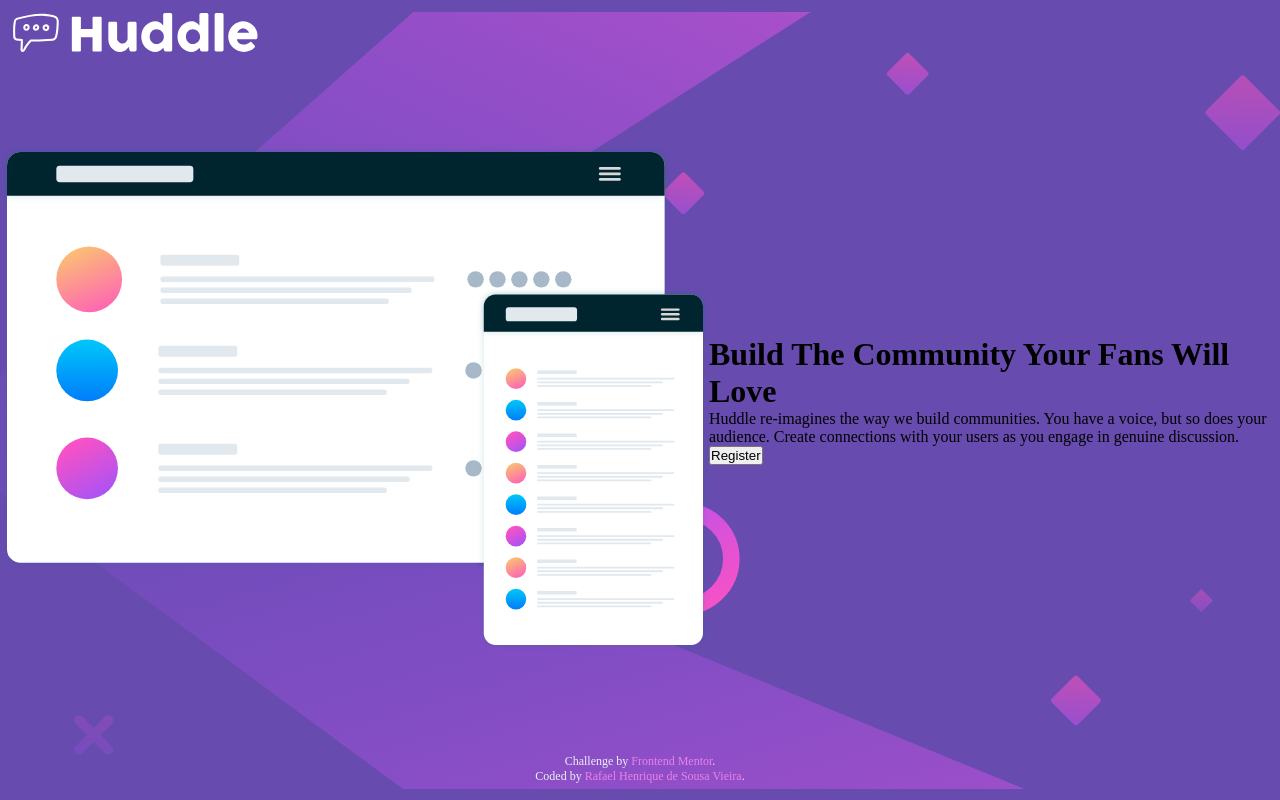
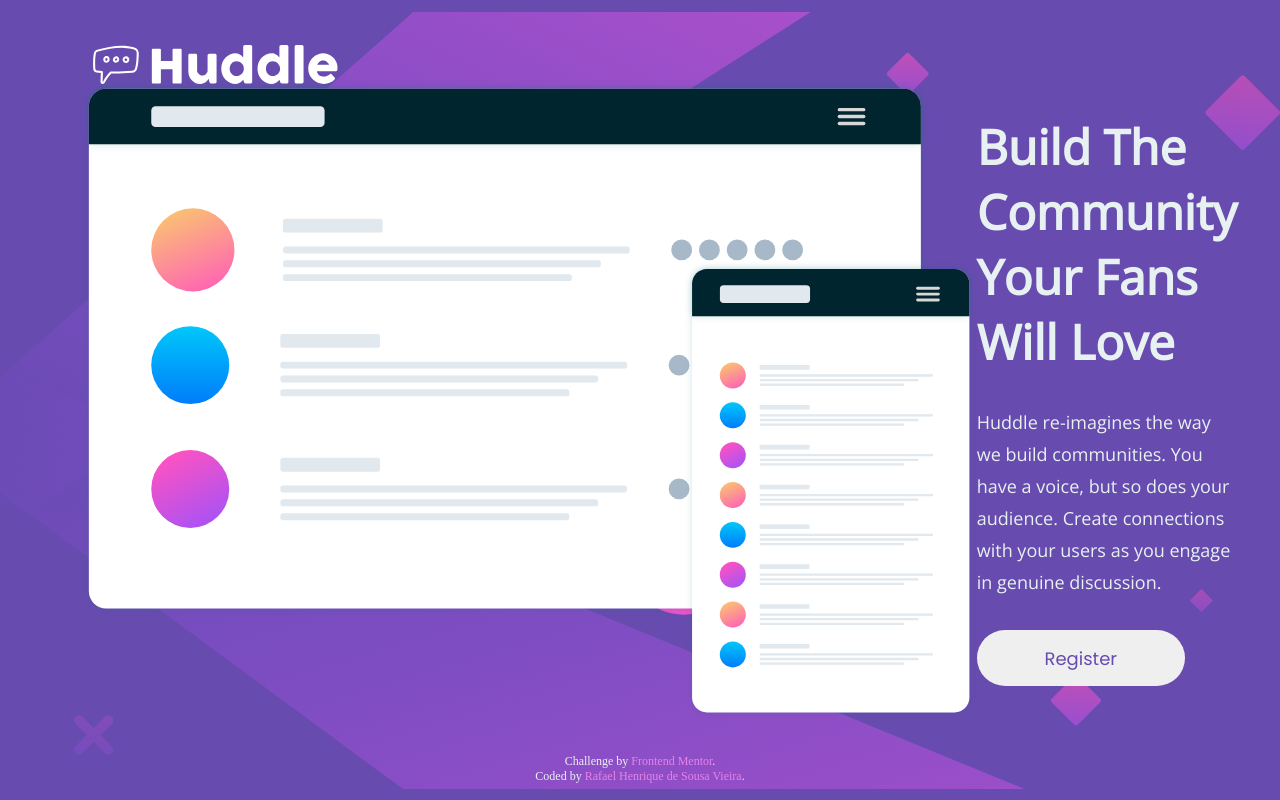
Before and after one commit to RafaelHDSV/Huddle-landing-page-with-single-introductory-section, a plain HTML site: page index.html in a window 1280 px wide. Drawn offline with nearby package versions, Linux system fonts and the light colour scheme.

Commit message:
Updating index.html

```diff
--- a/index.html
+++ b/index.html
@@ -15,17 +15,17 @@
   <title>Frontend Mentor | Huddle landing page with single introductory section</title>
 
   <style>
+    @import url('https://fonts.googleapis.com/css2?family=Poppins:wght@400;600&display=swap');
+    /* font-family: 'Poppins', sans-serif; */
+
+    @import url('https://fonts.googleapis.com/css2?family=Open+Sans&display=swap');
+    /* font-family: 'Open Sans', sans-serif; */
+
     :root {
       --white: #E8F1F2;
       --magenta: hsl(300, 69%, 71%);
       --violet: hsl(257, 40%, 49%);
     }
-
-    @import url('https://fonts.googleapis.com/css2?family=Poppins:wght@400;600&display=swap');
-    /* font-family: 'Poppins', sans-serif; */
-
-    @import url('https://fonts.googleapis.com/css2?family=Open+Sans&display=swap');
-    /* font-family: 'Open Sans', sans-serif; */
 
     * {
       padding: 0;
@@ -46,25 +46,75 @@
       background-position: center;
       background-size: contain;
       background-color: var(--violet);
+      padding: 0 5rem;
       position: relative;
     }
 
     .logo {
       position: absolute;
-      top: 0;
-      left: 0;
+      top: 2rem;
+      left: 5rem;
+      max-width: fit-content;
+      width: 100%;
     }
 
     main {
       display: flex;
       flex-direction: row;
+      justify-content: space-between;
+      align-items: center;
+      width: 100%;
+    }
+
+    .image {
+      max-width: 60rem;
+      max-height: 40rem;
+      width: 100%;
+      height: 100vh;
+    }
+
+    .text {
+      display: flex;
+      flex-direction: column;
       justify-content: center;
-      align-items: center;
+      gap: 2rem;
+    }
+
+    .text h1 {
+      font-family: 'Open Sans', sans-serif;
+      font-weight: 600;
+      font-size: 48px;
+      max-width: 35rem;
+      width: 100%;
+      color: var(--white);
+    }
+
+    .text p {
+      font-family: 'Open Sans', sans-serif;
+      font-weight: 400;
+      font-size: 18px;
+      max-width: 32rem;
+      width: 100%;
+      line-height: 2rem;
+      color: var(--white);
+    }
+
+    .text button {
+      outline: 0;
+      border: 0;
+      font-family: 'Poppins', sans-serif;
+      font-size: 18px;
+      color: var(--violet);
+      border-radius: 3rem;
+      height: 3.5rem;
+      width: 13rem;
     }
 
     .attribution {
       position: absolute;
       bottom: 0;
+      left: 50%;
+      transform: translate(-50%);
       display: block;
       padding: 1rem 0;
       text-align: center;
@@ -88,9 +138,7 @@
   <img class="logo" src="images/logo.svg" alt="logo.svg">
 
   <main>
-    <div class="image">
-      <img src="images/illustration-mockups.svg" alt="illustration-mockups.svg">
-    </div>
+    <img class="image" src="images/illustration-mockups.svg" alt="illustration-mockups.svg">
 
     <div class="text">
       <h1>Build The Community Your Fans Will Love</h1>
```
